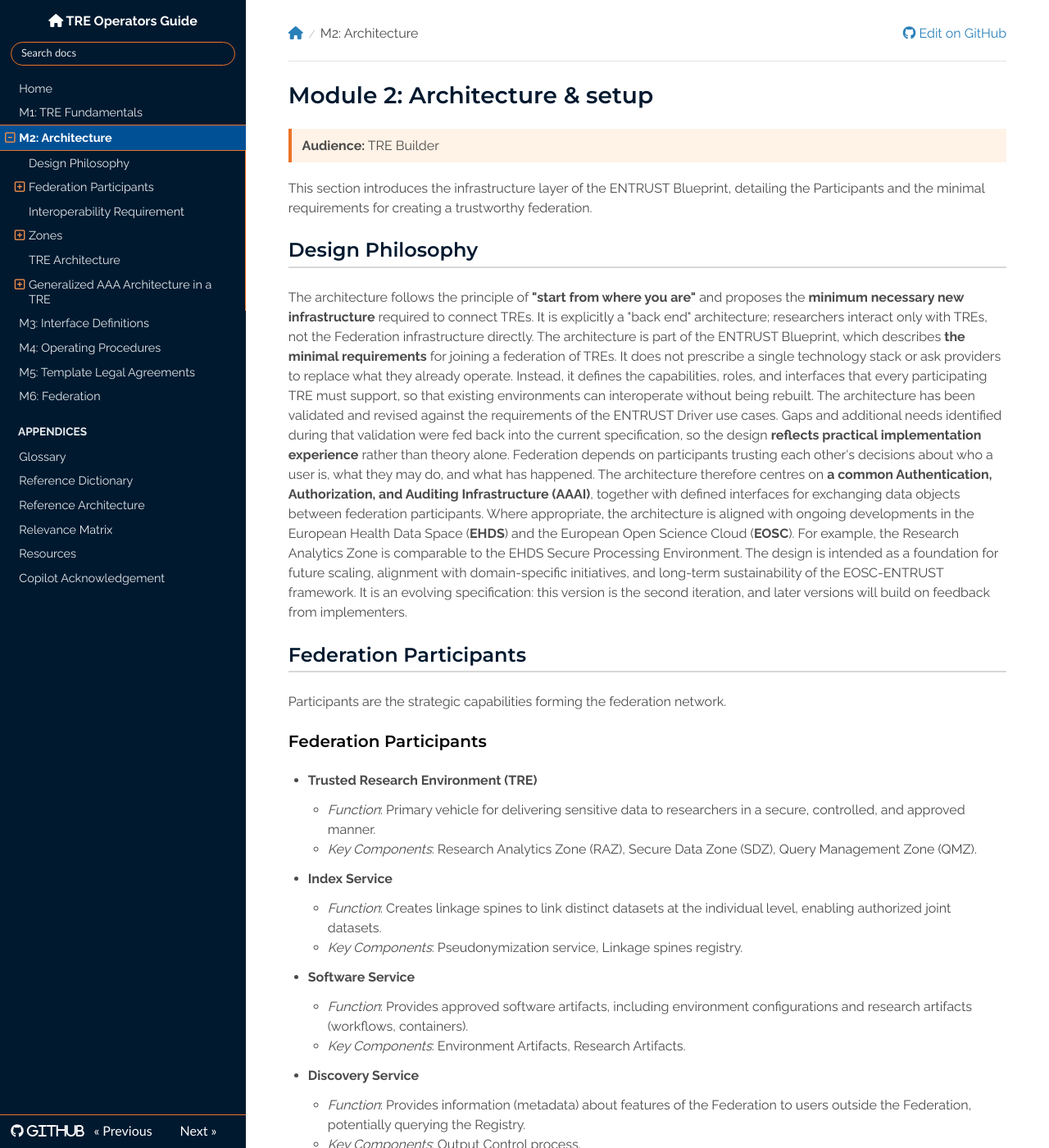
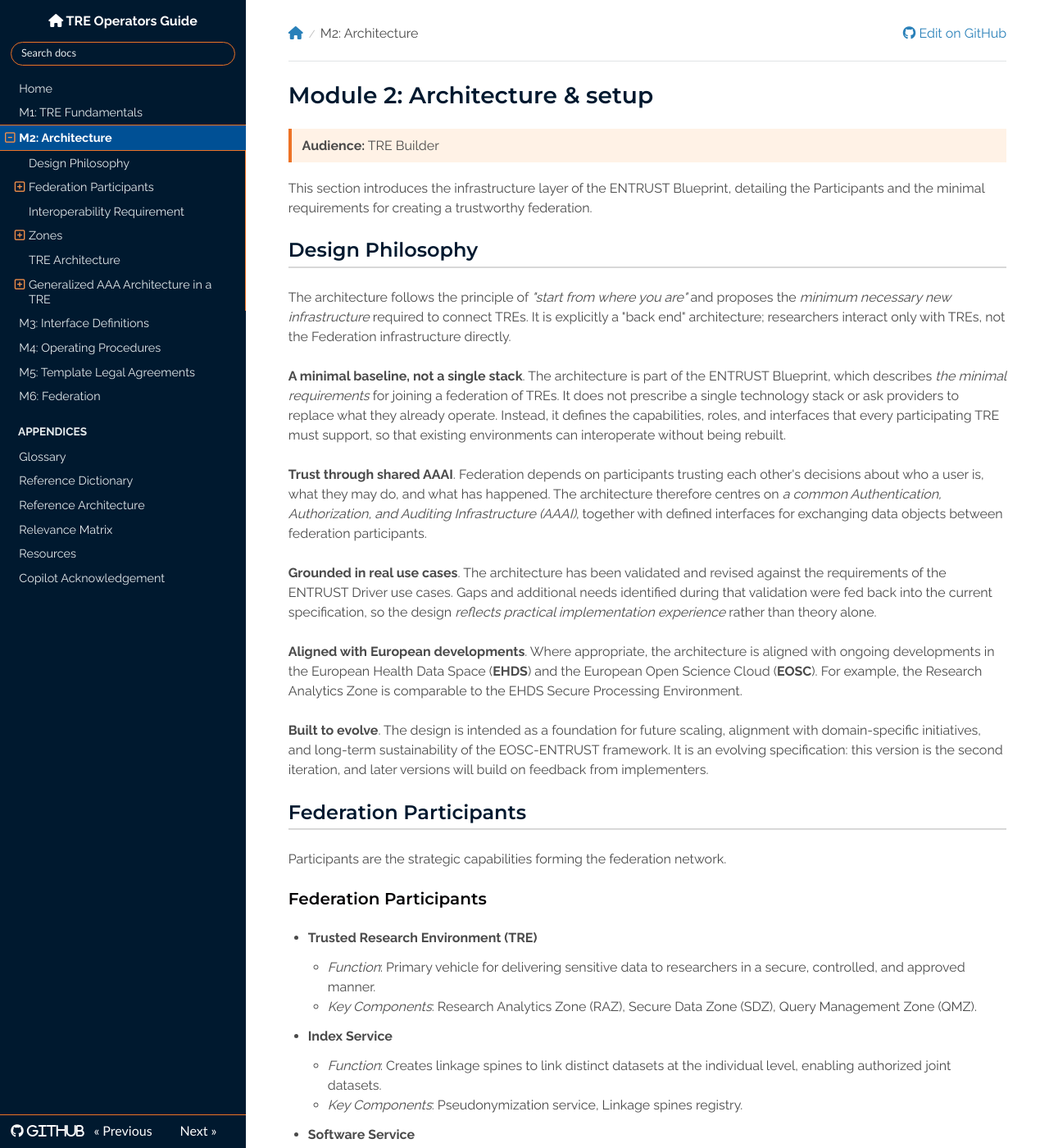
Before and after one commit to unioslo/tre-operators-docs, an MkDocs documentation site: the page built from docs/modules/architecture/index.md, in a window 1280 px wide and 1400 px high. Shown: the whole window at 82% size. Built offline with MkDocs 1.6.1, drawn with Linux system fonts in a browser that asks for light colours; nearby versions of some CDN libraries.

Commit message:
Revise architecture section with key principles and updates
Enhanced the architecture section with key principles and alignment with European developments.

```diff
--- a/docs/modules/architecture/index.md
+++ b/docs/modules/architecture/index.md
@@ -7,11 +7,21 @@ This section introduces the infrastructure layer of the ENTRUST Blueprint, detai
 
 ## Design Philosophy
 
-The architecture follows the principle of **"start from where you are"** and proposes the **minimum necessary new infrastructure** required to connect TREs. It is explicitly a "back end" architecture; researchers interact only with TREs, not the Federation infrastructure directly.
-The architecture is part of the ENTRUST Blueprint, which describes **the minimal requirements** for joining a federation of TREs. It does not prescribe a single technology stack or ask providers to replace what they already operate. Instead, it defines the capabilities, roles, and interfaces that every participating TRE must support, so that existing environments can interoperate without being rebuilt.
-The architecture has been validated and revised against the requirements of the ENTRUST Driver use cases. Gaps and additional needs identified during that validation were fed back into the current specification, so the design **reflects practical implementation experience** rather than theory alone.
-Federation depends on participants trusting each other's decisions about who a user is, what they may do, and what has happened. The architecture therefore centres on **a common Authentication, Authorization, and Auditing Infrastructure (AAAI)**, together with defined interfaces for exchanging data objects between federation participants.
+The architecture follows the principle of *"start from where you are"* and proposes the *minimum necessary new infrastructure* required to connect TREs. It is explicitly a "back end" architecture; researchers interact only with TREs, not the Federation infrastructure directly.
+
+**A minimal baseline, not a single stack**.
+The architecture is part of the ENTRUST Blueprint, which describes *the minimal requirements* for joining a federation of TREs. It does not prescribe a single technology stack or ask providers to replace what they already operate. Instead, it defines the capabilities, roles, and interfaces that every participating TRE must support, so that existing environments can interoperate without being rebuilt.
+
+**Trust through shared AAAI**.
+Federation depends on participants trusting each other's decisions about who a user is, what they may do, and what has happened. The architecture therefore centres on *a common Authentication, Authorization, and Auditing Infrastructure (AAAI)*, together with defined interfaces for exchanging data objects between federation participants.
+
+**Grounded in real use cases**.
+The architecture has been validated and revised against the requirements of the ENTRUST Driver use cases. Gaps and additional needs identified during that validation were fed back into the current specification, so the design *reflects practical implementation experience* rather than theory alone.
+
+**Aligned with European developments**.
 Where appropriate, the architecture is aligned with ongoing developments in the European Health Data Space (**EHDS**) and the European Open Science Cloud (**EOSC**). For example, the Research Analytics Zone is comparable to the EHDS Secure Processing Environment.
+
+**Built to evolve**.
 The design is intended as a foundation for future scaling, alignment with domain-specific initiatives, and long-term sustainability of the EOSC-ENTRUST framework. It is an evolving specification: this version is the second iteration, and later versions will build on feedback from implementers.
 
 ## Federation Participants
```
